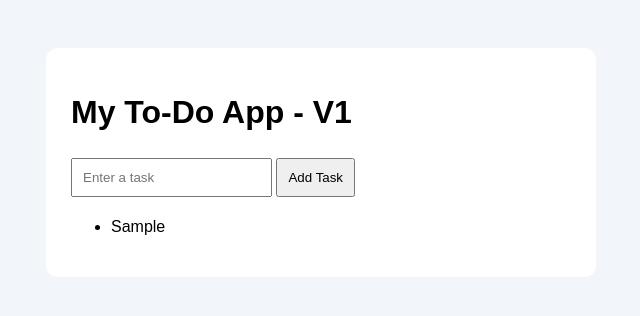
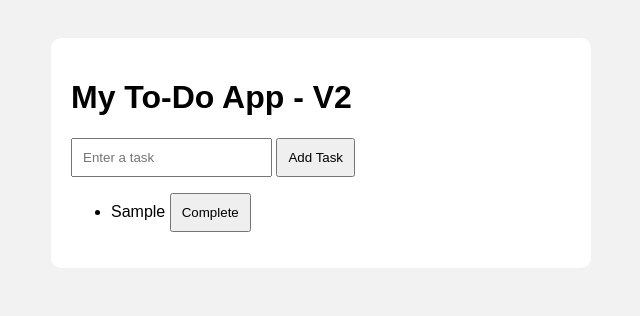
Before and after one commit to praneeth2006-racham/To-do-app, a plain HTML site: page index.html in a window 1280 px wide. Both pictures are taken after typing "Sample" into the empty fields and a click on the button "Add Task". Shown: the whole page, without its empty margins (319-959 px from the left). Drawn offline with Linux system fonts and the light colour scheme.

Commit message:
Add Complete Task feature for V2

```diff
--- a/index.html
+++ b/index.html
@@ -1,49 +1,63 @@
 <!DOCTYPE html>
-<html lang="en">
+<html>
 <head>
-  <meta charset="UTF-8">
-  <meta name="viewport" content="width=device-width, initial-scale=1">
-  <title>To-Do App - V1</title>
+    <title>To-Do App V2</title>
     <style>
         body {
-      font-family: Arial, sans-serif;
-      background: #f2f5fa;
-      padding: 40px;
+            font-family: Arial;
+            background: #f2f2f2;
+            padding: 30px;
         }
         main {
+            background: white;
+            padding: 20px;
             max-width: 500px;
             margin: auto;
-      background: white;
-      padding: 25px;
-      border-radius: 12px;
+            border-radius: 10px;
         }
-    input, button {
-      padding: 10px;
-      margin: 5px 0;
+        button, input { padding: 10px; }
+        li { margin: 15px 0; }
+        .done {
+            text-decoration: line-through;
+            color: gray;
         }
-    li { margin: 12px 0; }
     </style>
 </head>
 <body>
     <main>
-    <h1>My To-Do App - V1</h1>
+        <h1>My To-Do App - V2</h1>
+
         <input id="task" placeholder="Enter a task">
         <button onclick="addTask()">Add Task</button>
+
         <ul id="tasks"></ul>
     </main>
 
     <script>
         function addTask() {
-      const input = document.getElementById("task");
-      const value = input.value.trim();
+            let input = document.getElementById("task");
+            let value = input.value.trim();
 
-      if (!value) {
+            if (value === "") {
                 alert("Please enter a task");
                 return;
             }
 
-      const li = document.createElement("li");
-      li.textContent = value;
+            let li = document.createElement("li");
+            let text = document.createElement("span");
+            text.textContent = value;
+
+            let btn = document.createElement("button");
+            btn.textContent = "Complete";
+
+            btn.onclick = function() {
+                text.classList.toggle("done");
+                btn.textContent =
+                    text.classList.contains("done")
+                    ? "Undo" : "Complete";
+            };
+
+            li.append(text, " ", btn);
             document.getElementById("tasks").appendChild(li);
             input.value = "";
         }
```
Lines whose indentation alone changed are shown as unchanged.
